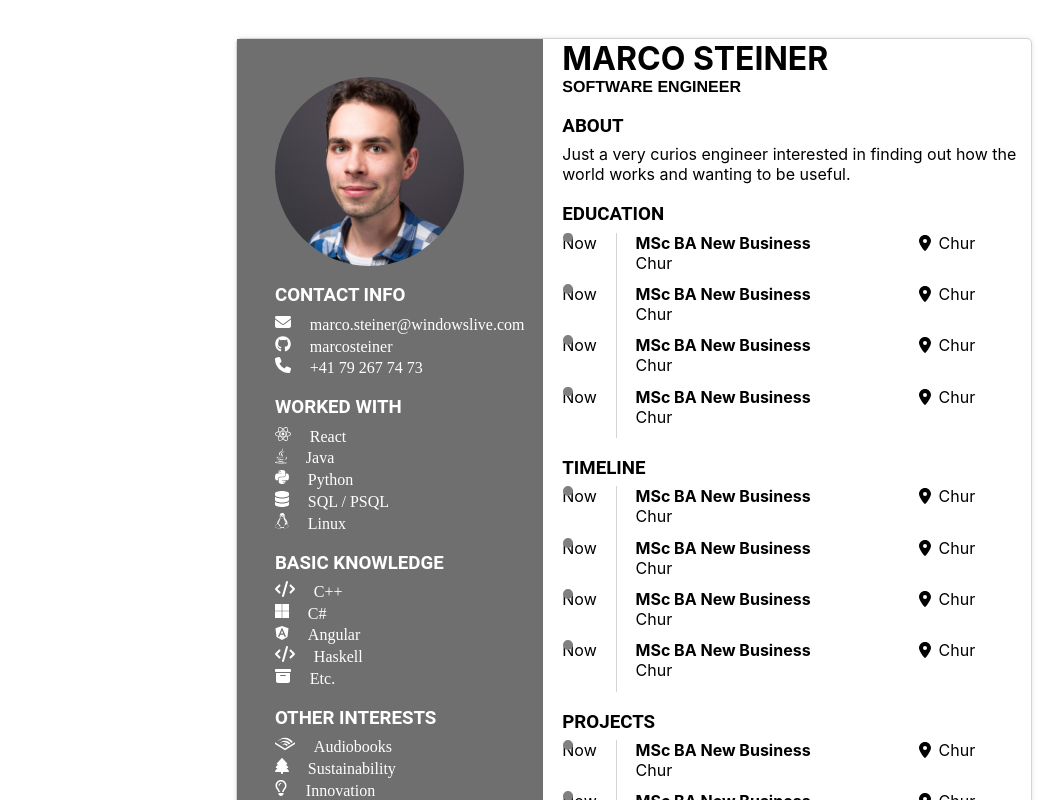
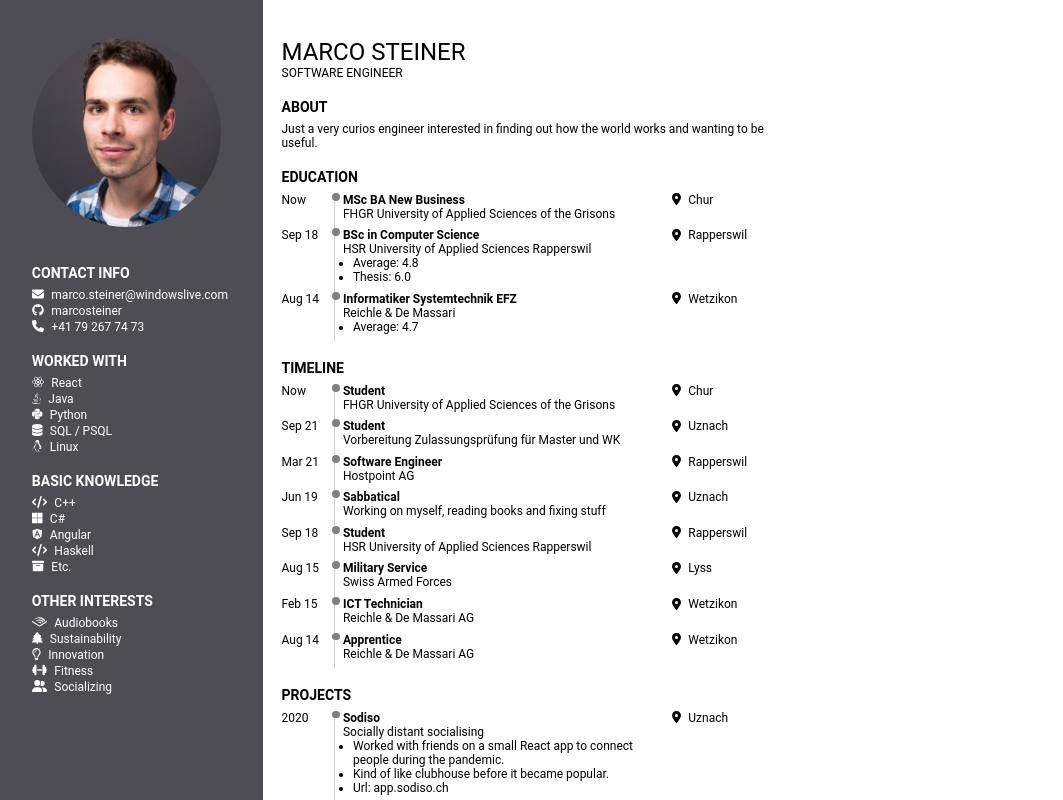
Before and after one commit to marcosteiner/cv, a React (Create React App) app: page / in a window 1280 px wide. Shown: the top 800 px of the page, without its empty margins (6-1069 px from the left). Built offline with nearby package versions, Linux system fonts and the light colour scheme.

Commit message:
Added content and styled it

```diff
--- a/package.json
+++ b/package.json
@@ -3,11 +3,14 @@
   "version": "0.1.0",
   "private": true,
   "dependencies": {
+    "@emotion/react": "^11.7.1",
+    "@emotion/styled": "^11.6.0",
     "@fortawesome/fontawesome-svg-core": "^1.3.0",
     "@fortawesome/free-brands-svg-icons": "^6.0.0",
     "@fortawesome/free-regular-svg-icons": "^6.0.0",
     "@fortawesome/free-solid-svg-icons": "^6.0.0",
     "@fortawesome/react-fontawesome": "^0.1.17",
+    "@mui/material": "^5.4.1",
     "@testing-library/jest-dom": "^5.16.2",
     "@testing-library/react": "^12.1.2",
     "@testing-library/user-event": "^13.5.0",
--- a/src/components/content/Content.js
+++ b/src/components/content/Content.js
@@ -1,5 +1,5 @@
 import {FontAwesomeIcon} from '@fortawesome/react-fontawesome'
-import { faLocationDot } from '@fortawesome/free-solid-svg-icons';
+import {faLocationDot} from '@fortawesome/free-solid-svg-icons';
 
 function Title() {
     return <div className="title">
@@ -15,13 +15,36 @@ function About() {
     </div>;
 }
 
-function ContentList(title , items) {
+function Footer(){
+    return(
+        <div className="footer">
+            <p>This resume was created with React. Check out the code at </p>
+            <a href="https://github.com/marcosteiner/cv">https://github.com/marcosteiner/cv</a>
+        </div>
+    )
+}
+
+function BulletPoints(items) {
+    const listItems = items.map((i) =>
+        <ul>
+            <li>{i}</li>
+        </ul>
+    );
+    return (
+        <div>
+            {listItems}
+        </div>
+    );
+}
+
+function ContentList(title, items) {
     const listItems = items.map((i) =>
         <div>
             <div>{i.time}</div>
             <div className="timeLine">
                 <div>{i.title}</div>
                 <div>{i.description}</div>
+                {i.bulletpoints && i.bulletpoints.length && BulletPoints(i.bulletpoints)}
             </div>
             <div>
                 <FontAwesomeIcon icon={faLocationDot}/>
@@ -39,19 +62,91 @@ function ContentList(title , items) {
 
 function Content() {
     const education = [
-        {time:"Now", title:"MSc BA New Business", description:"Chur", location: "Chur"},
-        {time:"Now", title:"MSc BA New Business", description:"Chur", location: "Chur"},
-        {time:"Now", title:"MSc BA New Business", description:"Chur", location: "Chur"},
-        {time:"Now", title:"MSc BA New Business", description:"Chur", location: "Chur"},
-    ]
+        {
+            time: "Now",
+            title: "MSc BA New Business",
+            description: "FHGR University of Applied Sciences of the Grisons",
+            location: "Chur"
+        },
+        {
+            time: "Sep 18",
+            title: "BSc in Computer Science",
+            description: "HSR University of Applied Sciences Rapperswil",
+            bulletpoints: ["Average: 4.8", "Thesis: 6.0"],
+            location: "Rapperswil"
+        },
+        {
+            time: "Aug 14",
+            title: "Informatiker Systemtechnik EFZ",
+            description: "Reichle & De Massari",
+            bulletpoints: ["Average: 4.7"],
+            location: "Wetzikon"
+        },
+    ];
+
+    const timeline = [
+        {
+            time: "Now",
+            title: "Student",
+            description: "FHGR University of Applied Sciences of the Grisons",
+            location: "Chur"
+        },
+        {
+            time: "Sep 21",
+            title: "Student",
+            description: "Vorbereitung Zulassungsprüfung für Master und WK",
+            location: "Uznach"
+        },
+        {time: "Mar 21", title: "Software Engineer", description: "Hostpoint AG", location: "Rapperswil"},
+        {
+            time: "Jun 19",
+            title: "Sabbatical",
+            description: "Working on myself, reading books and fixing stuff",
+            location: "Uznach"
+        },
+        {
+            time: "Sep 18",
+            title: "Student",
+            description: "HSR University of Applied Sciences Rapperswil",
+            location: "Rapperswil"
+        },
+        {time: "Aug 15", title: "Military Service", description: "Swiss Armed Forces", location: "Lyss"},
+        {time: "Feb 15", title: "ICT Technician", description: "Reichle & De Massari AG", location: "Wetzikon"},
+        {time: "Aug 14", title: "Apprentice", description: "Reichle & De Massari AG", location: "Wetzikon"},
+    ];
+
+    const projects = [
+        {
+            time: "2020",
+            title: "Sodiso",
+            description: "Socially distant socialising",
+            bulletpoints: ["Worked with friends on a small React app to connect people during the pandemic.", "Kind of like clubhouse before it became popular.", "Url: app.sodiso.ch"],
+            location: "Uznach"
+        },
+        {
+            time: "2018",
+            title: "Bachlor Thesis",
+            description: "HSR University of Applied Sciences Rapperswil",
+            bulletpoints: ["Wrote a VM to enable smart contract execution in the bazoblockchain.", "Learned a lot about VMs, blockchains, golang and Ethereum."],
+            location: "Rapperswil"
+        },
+        {
+            time: "2017",
+            title: "Study Project",
+            description: "HSR University of Applied Sciences Rapperswil",
+            bulletpoints: ["Worked on the front end of a customer service portal created with Angular."],
+            location: "Rapperswil"
+        }
+    ];
 
     return (
         <div className="content">
             {Title()}
             {About()}
             {ContentList("Education", education)}
-            {ContentList("Timeline", education)}
-            {ContentList("Projects", education)}
+            {ContentList("Timeline", timeline)}
+            {ContentList("Projects", projects)}
+            {Footer()}
         </div>
     );
 }
--- a/src/cv.css
+++ b/src/cv.css
@@ -1,41 +1,41 @@
+body {
+    font-family: "Roboto", helvetica, serif;
+    font-size: 12px;
+    padding: 0;
+}
+
 .page {
     width: 21cm;
     min-height: 29.7cm;
     padding: 0;
-    margin: 1cm auto;
-    border: 1px #D3D3D3 solid;
-    border-radius: 5px;
-    background: white;
-    box-shadow: 0 0 5px rgba(0, 0, 0, 0.1);
+    margin: 0;
 
     display: flex;
     flex-direction: row;
 }
 
 h1 {
-    ffont-family: "Roboto", helvetica, serif;
     text-transform: uppercase;
+    font-weight: normal;
     padding: 0;
     margin: 0;
 }
 
 h2 {
-    font-family: "Roboto", helvetica, serif;
     text-transform: uppercase;
     padding: 0;
     margin: 0 0 0.5cm;
 }
 
 h3 {
-    font-family: "Roboto", helvetica, serif;
     text-transform: uppercase;
     padding: 0;
     margin: 0.5cm 0 0.2cm;
 }
 
 h4 {
-    font-family: helvetica, serif;
     text-transform: uppercase;
+    font-weight: normal;
     padding: 0;
     margin: 0;
 }
@@ -46,16 +46,15 @@ p {
 }
 
 .sidebar {
-    width: 8cm;
+    width: 6cm;
     min-height: 29.7cm;
     padding: 1cm 0.5cm 1cm 1cm;
 
-    background-color: #6f6f6f;
+    background-color: #4f4d54;
     color: white;
-    font-family: "JetBrains Mono";
 }
 
-.sidebar-list div {
+.sidebar-list > div {
     display: flex;
     flex-direction: row;
     margin-top: 0.05cm;
@@ -63,11 +62,13 @@ p {
 
 .sidebar-list div svg {
     width: 0.5cm;
-    margin-right: 0.5cm;
+    margin-right: 0.2cm;
 }
 
 .content {
     margin-left: 0.5cm;
+    margin-right: 0.5cm;
+    margin-top: 1cm;
 }
 
 .content-list > div > div {
@@ -75,17 +76,26 @@ p {
     flex-direction: row;
 }
 
+.content-list > div > div > div:first-child {
+    width: 1.2cm;
+}
+
 .content-list svg {
     margin-right: 0.2cm;
 }
 
+ul {
+    padding: 0;
+    margin: 0 0 0 10px;
+}
+
 .timeLine {
     border-left: 1px solid lightgray;
-    padding-left: 0.5cm;
-    margin-left: 0.5cm;
-    margin-right: 0.5cm;
-    padding-bottom: 0.3cm;
-    width: 7cm;
+    padding-left: 0.2cm;
+    margin-left: 0.2cm;
+    margin-right: 0.2cm;
+    padding-bottom: 0.2cm;
+    width: 8.5cm;
 
     display: flex;
     flex-direction: column;
@@ -93,13 +103,13 @@ p {
 
 .timeLine::before {
     content: "";
-    width: 0.1cm;
-    height: 0.1cm;
+    width: 0.05cm;
+    height: 0.05cm;
     background-color: gray;
     border-radius: 999px;
     border: 3px solid gray;
     position: absolute;
-    left: 15.05cm;
+    left: 8.95cm;
 }
 
 .timeLine > div:first-child {
@@ -111,4 +121,10 @@ img {
     width: 5cm;
     height: 5cm;
     display: block;
+    margin-bottom: 1cm;
 }
+
+.footer {
+    padding-top: 0.5cm;
+    font-size: 8px;
+}
```
Also changed, not shown: 1 other file (tests, documents, lock files or other folders).
